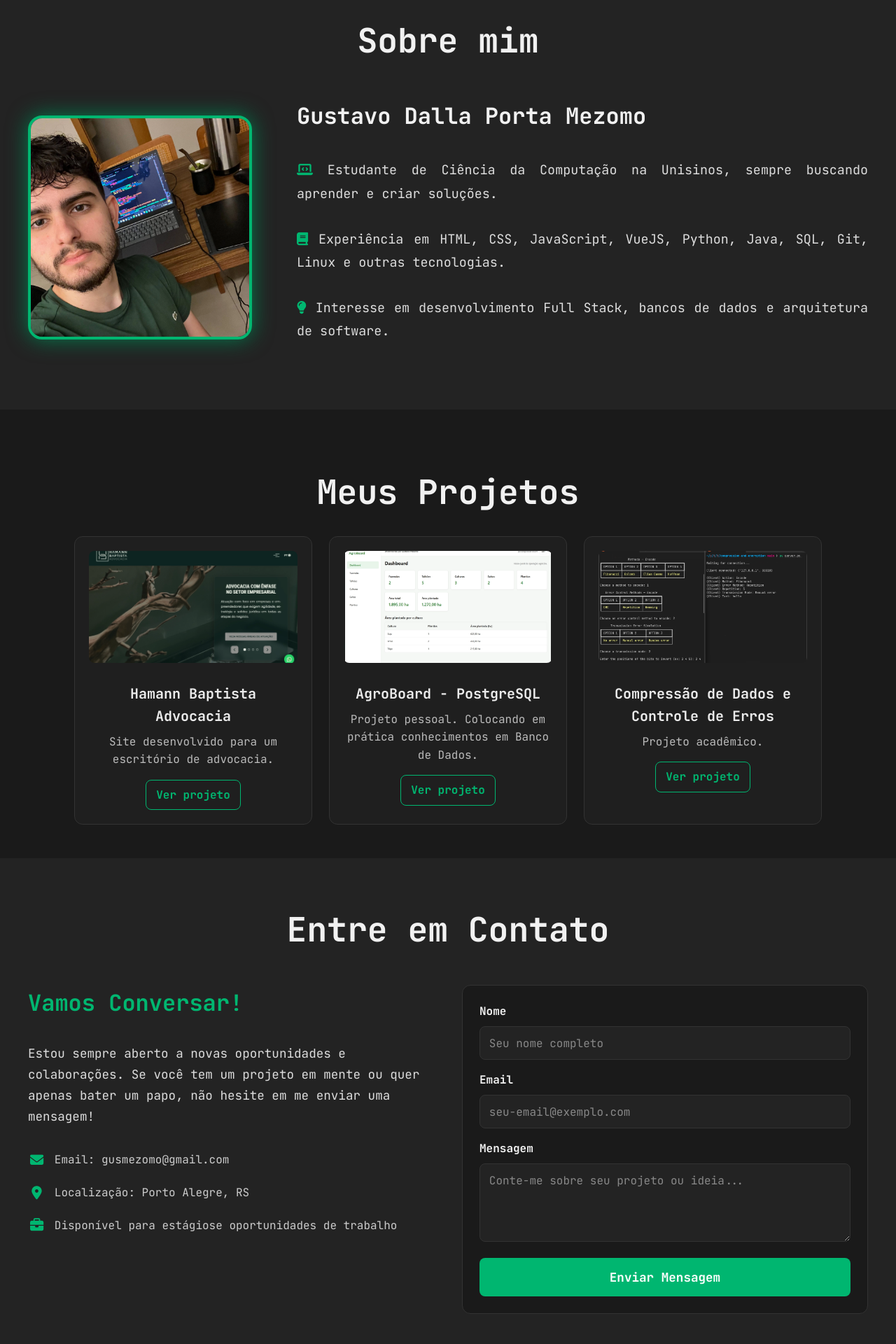
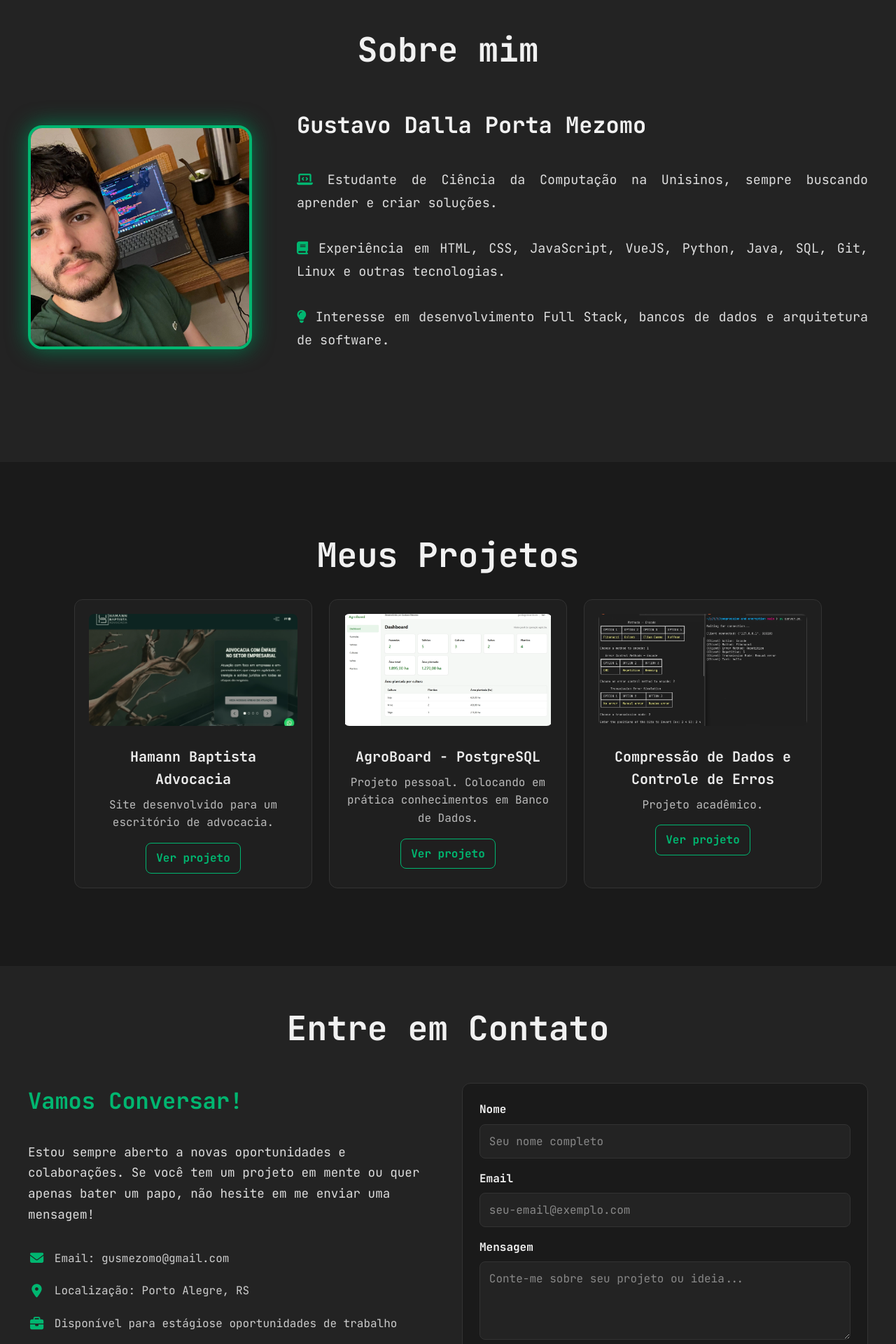
Before and after one commit to gusmezomo/GusPortfolioVue, a Vue app: page / in a window 1280 px wide. Shown: the part 860-2780 px from the top of the page at 70% size. Built offline with nearby package versions, Linux system fonts and the light colour scheme.

Commit message:
fix: altura de cada sessao

```diff
--- a/src/components/Contact.vue
+++ b/src/components/Contact.vue
@@ -1,7 +1,7 @@
 <template>
   <section
     id="contato"
-    class="contato"
+    class="contato section-full"
     v-motion
     :initial="{ opacity: 0, y: 50 }"
     :visible="{ opacity: 1, y: 0 }"
@@ -152,13 +152,13 @@ export default {
 <style scoped>
 /* Contato */
 .contato {
-  padding: 5rem 2rem 3rem;
-  scroll-margin-top: 80px;
+  padding: 2rem 2rem 3rem;
   background-color: var(--bg2);
   color: var(--text);
 }
 
 .contato-container {
+  width: 100%;
   max-width: 1200px;
   margin: 0 auto;
 }
--- a/src/components/Header.vue
+++ b/src/components/Header.vue
@@ -18,7 +18,10 @@ header {
   top: 0;
   width: 100%;
   background-color: var(--bg);
-  padding: 1.5rem 0; /* espaçamento interno */
+  min-height: var(--nav-h);
+  display: flex;
+  flex-direction: column;
+  justify-content: center;
   border-bottom: 1px solid var(--accent);
   z-index: 9999; /* garante que o header fique acima de outros elementos */
 }
@@ -56,8 +59,5 @@ nav a:hover {
     padding: 0 1rem; /* adiciona padding nas laterais */
   }
 
-  header {
-    padding: 1rem 0; /* reduz o padding do header */
-  }
 }
 </style>
--- a/src/components/Hero.vue
+++ b/src/components/Hero.vue
@@ -68,7 +68,8 @@
 <style scoped>
 /* tela principal do site */
 .hero {
-  min-height: 100vh; /* altura minima, por causa do cabecalho */
+  min-height: 100vh; /* fallback */
+  min-height: 100svh; /* ocupa a tela toda, fica embaixo da navbar fixa */
   display: flex;
   justify-content: center; /* centraliza horizontalmente */
   padding: 5rem 2rem 4rem;
--- a/src/components/Projetos.vue
+++ b/src/components/Projetos.vue
@@ -1,5 +1,5 @@
 <template>
-  <section class="projetos" id="projetos"
+  <section class="projetos section-full" id="projetos"
     v-motion
         :initial="{ opacity: 0, x: 50 }"
         :visible="{ opacity: 1, x: 0 }"
@@ -59,8 +59,7 @@ export default {
 <style scoped>
 /* --------- Layout da seção --------- */
 .projetos {
-  padding: 5rem 2rem 3rem;
-  scroll-margin-top: 80px;
+  padding: 2rem 2rem 3rem;
   background-color: var(--bg);
   color: var(--text);
   display: flex;
@@ -174,7 +173,6 @@ export default {
 @media (max-width: 480px) {
   .projetos {
     padding: 2rem 1rem;
-    min-height: auto;
   }
 
   .projetos h2 {
--- a/src/components/Sobre.vue
+++ b/src/components/Sobre.vue
@@ -1,7 +1,7 @@
 <template>
   <section
     id="sobre"
-    class="sobre"
+    class="sobre section-full"
     v-motion
     :initial="{ opacity: 0, y: 50 }"
     :visible="{ opacity: 1, y: 0 }"
@@ -41,8 +41,7 @@
 <style scoped>
 /* Sobre Mim */
 .sobre {
-  padding: 5rem 2rem 4rem;
-  scroll-margin-top: 80px;
+  padding: 2rem 2rem 4rem;
   background-color: var(--bg2);
   color: var(--text);
 }
@@ -61,6 +60,7 @@
   align-items: center; /* alinha verticalmente */
   max-width: 1200px; /* largura maxima para manter o conteudo */
   margin: 0 auto; /* centraliza o container */
+  width: 100%;
 }
 
 .sobre-img img {
--- a/src/router/index.js
+++ b/src/router/index.js
@@ -11,10 +11,14 @@ const router = createRouter({
   routes,
   scrollBehavior(to, from, savedPosition) {
     if (to.hash) {
+      // window.scrollTo ignora scroll-padding-top, entao le a altura da navbar da variavel CSS
+      const navH = parseFloat(
+        getComputedStyle(document.documentElement).getPropertyValue('--nav-h')
+      ) || 80
       return {
         el: to.hash,
         behavior: 'smooth',
-        top: 80 // Offset para header fixo
+        top: navH // Offset para header fixo
       }
     }
     if (savedPosition) {
--- a/src/style.css
+++ b/src/style.css
@@ -5,6 +5,28 @@
   --accent: #00b670;
   --text: #f1f1f1;
   --border-shadow: #037a4d;
+  --nav-h: 80px; /* altura da navbar fixa */
+}
+
+@media (max-width: 768px) {
+  :root {
+    --nav-h: 64px;
+  }
+}
+
+html {
+  scroll-behavior: smooth;
+  scroll-padding-top: var(--nav-h); /* topo da secao nao fica atras da navbar */
+}
+
+/* secao que ocupa a tela visivel (descontando a navbar) com conteudo centralizado */
+.section-full {
+  min-height: 100vh; /* fallback */
+  min-height: calc(100svh - var(--nav-h));
+  display: flex;
+  flex-direction: column;
+  justify-content: center;
+  align-items: center;
 }
 
 /* reset basico */
```
